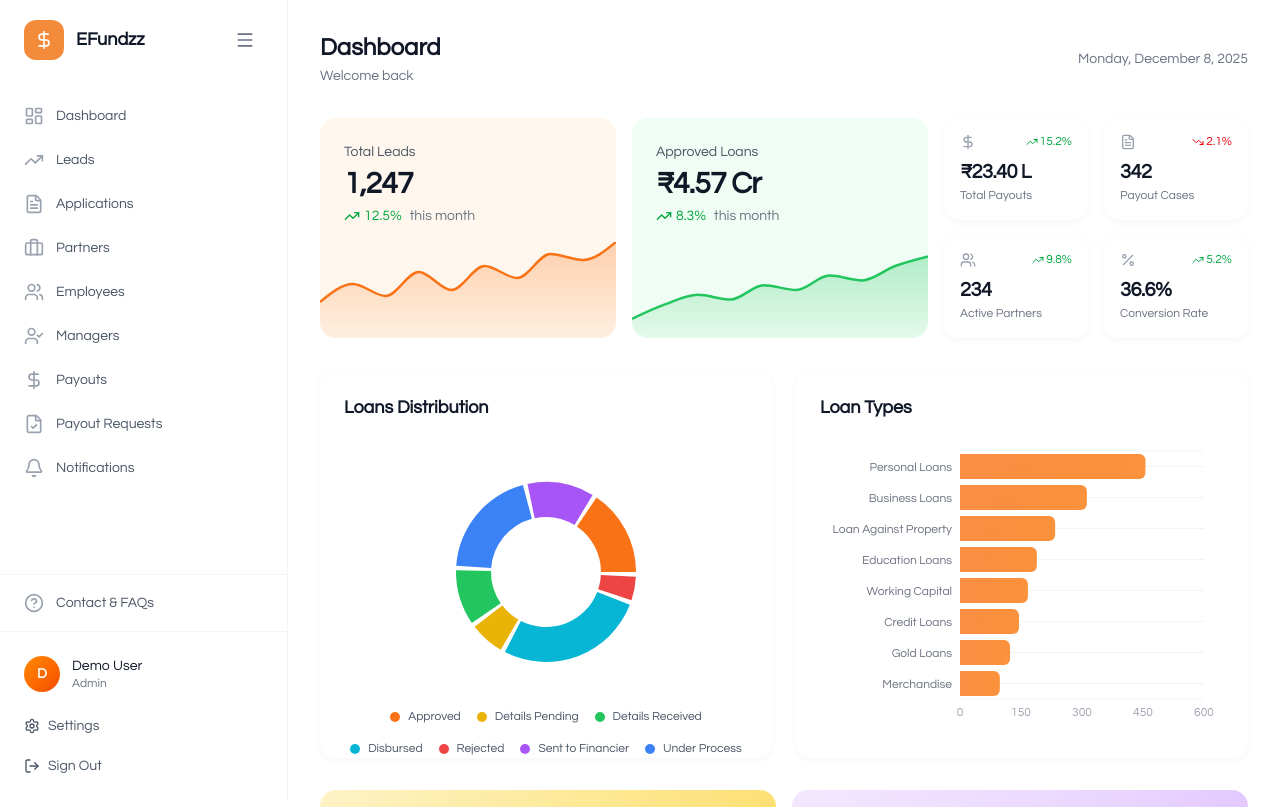
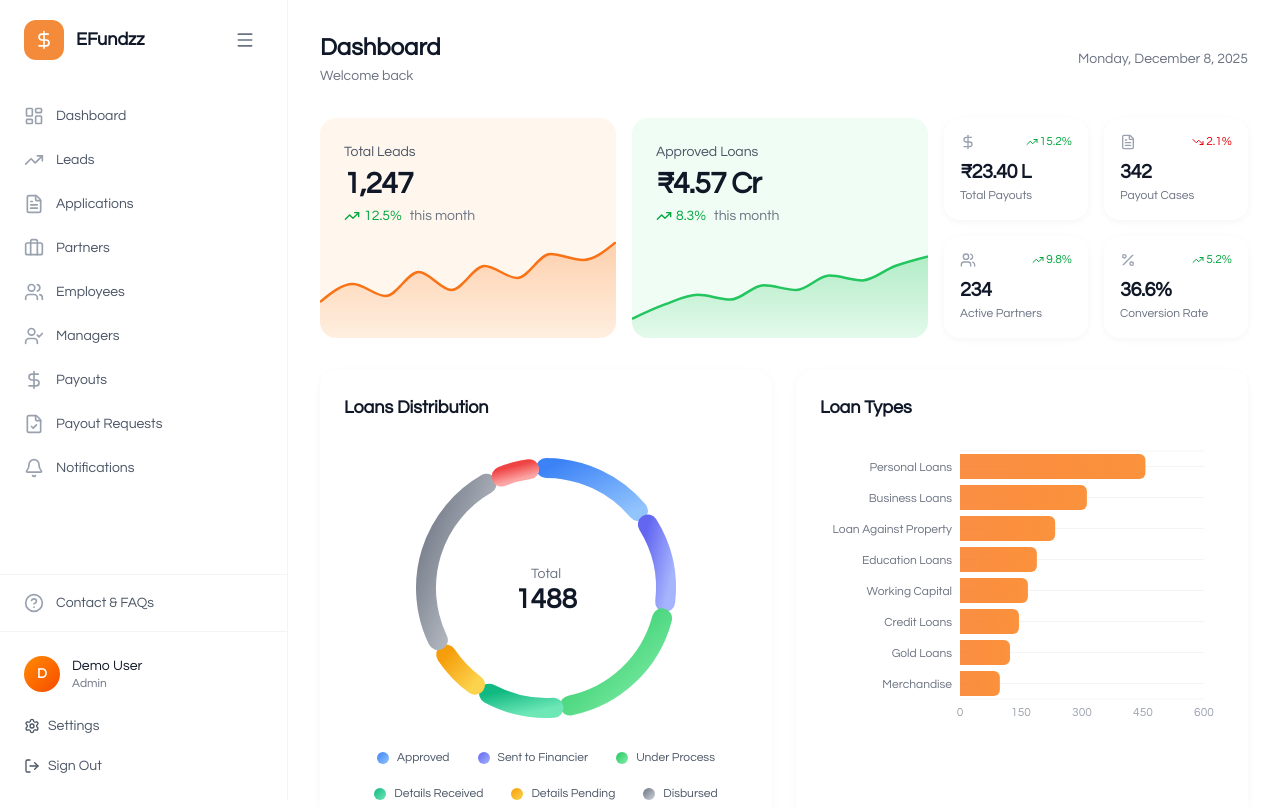
Before and after one commit to pranavadityaneti/EFunds, a Next.js app: page /dashboard in a window 1280 px wide. Shown: the top 807 px of the page. Built offline with nearby package versions, Linux system fonts and the light colour scheme.

Commit message:
Replace donut chart with modern gradient ring chart
Features:
- Separated arc segments with gaps
- Gradient effect on each segment (dark to light)
- Rounded ends (strokeLinecap round)
- Center displays hovered item with value and percentage
- Hover effects with scale and shadow
- Interactive legend

```diff
--- a/components/LoansDistributionChart.tsx
+++ b/components/LoansDistributionChart.tsx
@@ -1,71 +1,184 @@
 'use client';
 
-import { PieChart, Pie, Cell, ResponsiveContainer, Legend, Tooltip } from 'recharts';
+import { useState } from 'react';
 import { loansDistribution } from '@/lib/loan-mock-data';
 
 export default function LoansDistributionChart() {
     const data = loansDistribution;
     const total = data.reduce((sum, item) => sum + item.value, 0);
+    const [hoveredIndex, setHoveredIndex] = useState<number | null>(null);
 
-    // Softer, more harmonious color palette
-    const colors = ['#f97316', '#a855f7', '#3b82f6', '#22c55e', '#eab308', '#06b6d4', '#ef4444'];
+    // Premium color palette with gradient pairs [main, light]
+    const colorPairs = [
+        ['#3b82f6', '#93c5fd'], // Blue
+        ['#6366f1', '#a5b4fc'], // Indigo
+        ['#22c55e', '#86efac'], // Green
+        ['#10b981', '#6ee7b7'], // Emerald
+        ['#f59e0b', '#fcd34d'], // Amber
+        ['#6b7280', '#d1d5db'], // Gray
+        ['#ef4444', '#fca5a5'], // Red
+    ];
+
+    // Calculate arc positions
+    const radius = 120;
+    const strokeWidth = 20;
+    const gap = 8; // Gap between segments in degrees
+    const centerX = 150;
+    const centerY = 150;
+
+    // Calculate total angle available (360 - gaps)
+    const totalGapDegrees = gap * data.length;
+    const availableDegrees = 360 - totalGapDegrees;
+
+    // Calculate arc data
+    let currentAngle = -90; // Start from top
+    const arcs = data.map((item, index) => {
+        const percentage = item.value / total;
+        const sweepAngle = percentage * availableDegrees;
+        const startAngle = currentAngle;
+        const endAngle = startAngle + sweepAngle;
+        currentAngle = endAngle + gap;
+
+        return {
+            ...item,
+            startAngle,
+            endAngle,
+            percentage: (percentage * 100).toFixed(0),
+            colors: colorPairs[index % colorPairs.length],
+        };
+    });
+
+    // Convert degrees to radians and create arc path
+    const polarToCartesian = (cx: number, cy: number, r: number, angle: number) => {
+        const rad = (angle * Math.PI) / 180;
+        return {
+            x: cx + r * Math.cos(rad),
+            y: cy + r * Math.sin(rad),
+        };
+    };
+
+    const createArcPath = (startAngle: number, endAngle: number, r: number) => {
+        const start = polarToCartesian(centerX, centerY, r, startAngle);
+        const end = polarToCartesian(centerX, centerY, r, endAngle);
+        const largeArcFlag = endAngle - startAngle > 180 ? 1 : 0;
+
+        return `M ${start.x} ${start.y} A ${r} ${r} 0 ${largeArcFlag} 1 ${end.x} ${end.y}`;
+    };
+
+    const hoveredData = hoveredIndex !== null ? arcs[hoveredIndex] : null;
 
     return (
         <div className="bg-white rounded-2xl p-6 transition-all duration-200 hover:shadow-[0_4px_16px_rgba(0,0,0,0.08)] hover:-translate-y-1 opacity-0 animate-fadeInUp stagger-2" style={{ boxShadow: '0 2px 8px rgba(0, 0, 0, 0.04)' }}>
-            <h3 className="text-lg font-semibold text-gray-900 mb-6">Loans Distribution</h3>
-            <div className="h-72">
-                <ResponsiveContainer width="100%" height="100%">
-                    <PieChart>
-                        <Pie
-                            data={data}
-                            cx="50%"
-                            cy="50%"
-                            innerRadius={55}
-                            outerRadius={90}
-                            paddingAngle={3}
-                            dataKey="value"
-                            strokeWidth={0}
+            <h3 className="text-lg font-semibold text-gray-900 mb-4">Loans Distribution</h3>
+
+            <div className="flex flex-col items-center">
+                {/* SVG Chart */}
+                <div className="relative">
+                    <svg width="300" height="300" viewBox="0 0 300 300">
+                        <defs>
+                            {arcs.map((arc, index) => (
+                                <linearGradient
+                                    key={`gradient-${index}`}
+                                    id={`arcGradient-${index}`}
+                                    x1="0%"
+                                    y1="0%"
+                                    x2="100%"
+                                    y2="100%"
                                 >
-                            {data.map((entry, index) => (
-                                <Cell key={`cell-${index}`} fill={colors[index % colors.length]} />
+                                    <stop offset="0%" stopColor={arc.colors[0]} />
+                                    <stop offset="100%" stopColor={arc.colors[1]} />
+                                </linearGradient>
                             ))}
-                        </Pie>
-                        <Tooltip
-                            content={({ active, payload }) => {
-                                if (active && payload && payload.length) {
-                                    const data = payload[0];
-                                    const percentage = ((data.value as number / total) * 100).toFixed(1);
-                                    return (
-                                        <div className="bg-gray-900 text-white px-3 py-2 rounded-lg text-sm">
-                                            <p className="font-medium">{data.name}</p>
-                                            <p className="text-gray-300">
-                                                {data.value} ({percentage}%)
-                                            </p>
+                        </defs>
+
+                        {/* Arc segments */}
+                        {arcs.map((arc, index) => (
+                            <path
+                                key={index}
+                                d={createArcPath(arc.startAngle, arc.endAngle, radius)}
+                                fill="none"
+                                stroke={`url(#arcGradient-${index})`}
+                                strokeWidth={strokeWidth}
+                                strokeLinecap="round"
+                                className="transition-all duration-300 cursor-pointer"
+                                style={{
+                                    filter: hoveredIndex === index ? 'drop-shadow(0 4px 8px rgba(0,0,0,0.2))' : 'none',
+                                    transform: hoveredIndex === index ? 'scale(1.02)' : 'scale(1)',
+                                    transformOrigin: 'center',
+                                }}
+                                onMouseEnter={() => setHoveredIndex(index)}
+                                onMouseLeave={() => setHoveredIndex(null)}
+                            />
+                        ))}
+
+                        {/* Center text */}
+                        <g>
+                            {hoveredData ? (
+                                <>
+                                    <text
+                                        x={centerX}
+                                        y={centerY - 15}
+                                        textAnchor="middle"
+                                        className="fill-gray-500 text-sm"
+                                        style={{ fontSize: '14px' }}
+                                    >
+                                        {hoveredData.name}
+                                    </text>
+                                    <text
+                                        x={centerX}
+                                        y={centerY + 15}
+                                        textAnchor="middle"
+                                        className="fill-gray-900 font-bold"
+                                        style={{ fontSize: '24px' }}
+                                    >
+                                        <tspan className="fill-current" style={{ fill: hoveredData.colors[0] }}>• </tspan>
+                                        {hoveredData.value} [{hoveredData.percentage}%]
+                                    </text>
+                                </>
+                            ) : (
+                                <>
+                                    <text
+                                        x={centerX}
+                                        y={centerY - 10}
+                                        textAnchor="middle"
+                                        className="fill-gray-500"
+                                        style={{ fontSize: '14px' }}
+                                    >
+                                        Total
+                                    </text>
+                                    <text
+                                        x={centerX}
+                                        y={centerY + 20}
+                                        textAnchor="middle"
+                                        className="fill-gray-900 font-bold"
+                                        style={{ fontSize: '28px' }}
+                                    >
+                                        {total}
+                                    </text>
+                                </>
+                            )}
+                        </g>
+                    </svg>
                 </div>
-                                    );
-                                }
-                                return null;
-                            }}
+
+                {/* Legend */}
+                <div className="flex flex-wrap gap-3 justify-center mt-2">
+                    {arcs.map((arc, index) => (
+                        <div
+                            key={index}
+                            className={`flex items-center gap-2 px-2 py-1 rounded-lg cursor-pointer transition-all ${hoveredIndex === index ? 'bg-gray-100' : ''
+                                }`}
+                            onMouseEnter={() => setHoveredIndex(index)}
+                            onMouseLeave={() => setHoveredIndex(null)}
+                        >
+                            <div
+                                className="w-3 h-3 rounded-full"
+                                style={{ background: `linear-gradient(135deg, ${arc.colors[0]}, ${arc.colors[1]})` }}
                             />
-                        <Legend
-                            verticalAlign="bottom"
-                            height={36}
-                            content={({ payload }) => (
-                                <div className="flex flex-wrap gap-4 justify-center mt-4">
-                                    {payload?.map((entry, index) => (
-                                        <div key={`legend-${index}`} className="flex items-center gap-2">
-                                            <div
-                                                className="w-2.5 h-2.5 rounded-full"
-                                                style={{ backgroundColor: entry.color }}
-                                            />
-                                            <span className="text-xs text-gray-600 font-medium">{entry.value}</span>
+                            <span className="text-xs text-gray-600 font-medium">{arc.name}</span>
                         </div>
                     ))}
                 </div>
-                            )}
-                        />
-                    </PieChart>
-                </ResponsiveContainer>
             </div>
         </div>
     );
```
Lines whose indentation alone changed are shown as unchanged.
